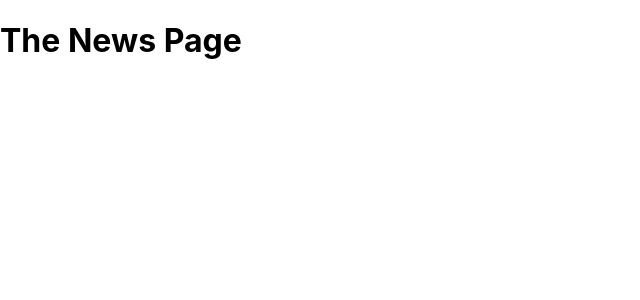
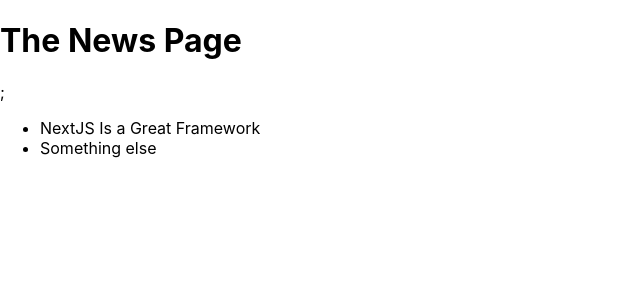
Before and after one commit to Svetlanatomasik/meetups, a Next.js app: page /news in a window 1280 px wide. Shown: the top 300 px of the page, without its empty margins (0-640 px from the left). Built offline with nearby package versions, Linux system fonts and the light colour scheme.

Commit message:
linking between pages

```diff
--- a/pages/news/index.js
+++ b/pages/news/index.js
@@ -1,7 +1,22 @@
 // (our-domain.com/news)
 
+import Link from "next/link";
+import { Fragment } from "react";
+
 function NewsPage() {
-  return <h1>The News Page</h1>;
+  return (
+    <Fragment>
+      <h1>The News Page</h1>;
+      <ul>
+        <li>
+          <Link href="/news/nextjs-is-a-great-framework">
+            NextJS Is a Great Framework
+          </Link>
+        </li>
+        <li>Something else</li>
+      </ul>
+    </Fragment>
+  );
 }
 
 export default NewsPage;
```
